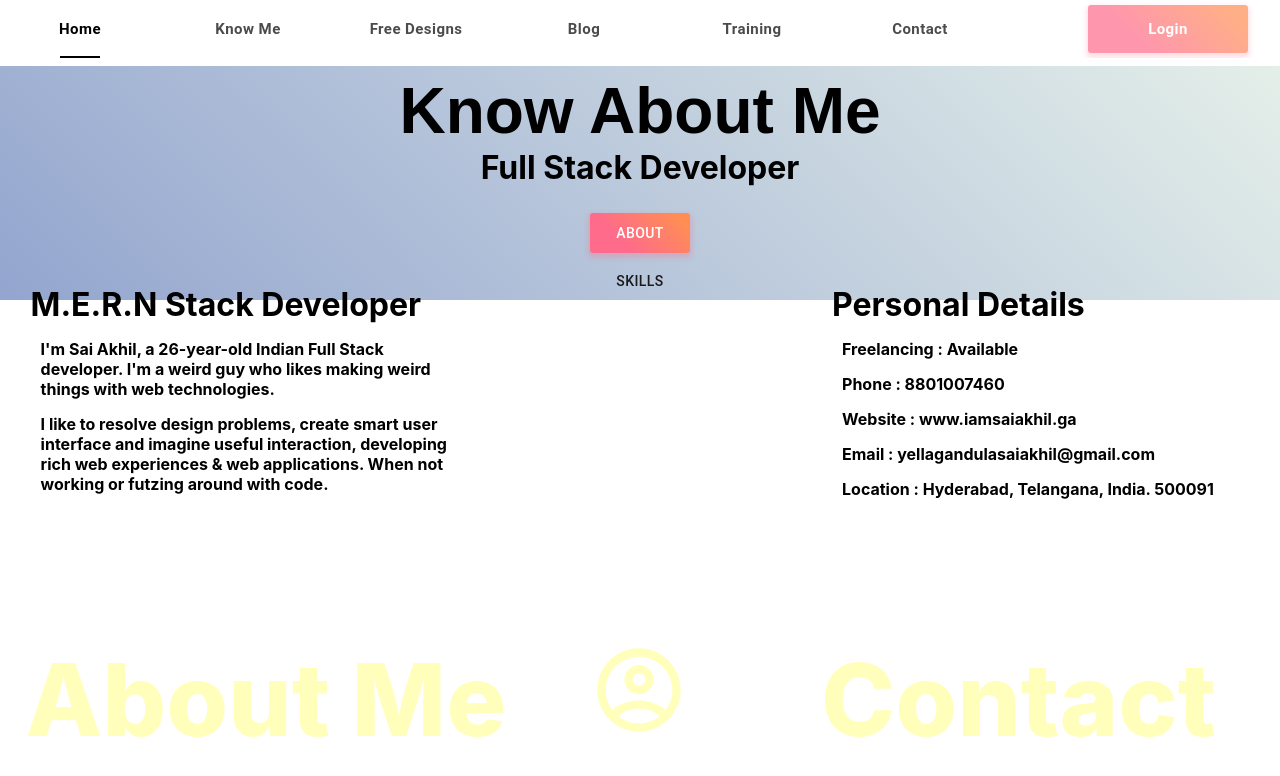
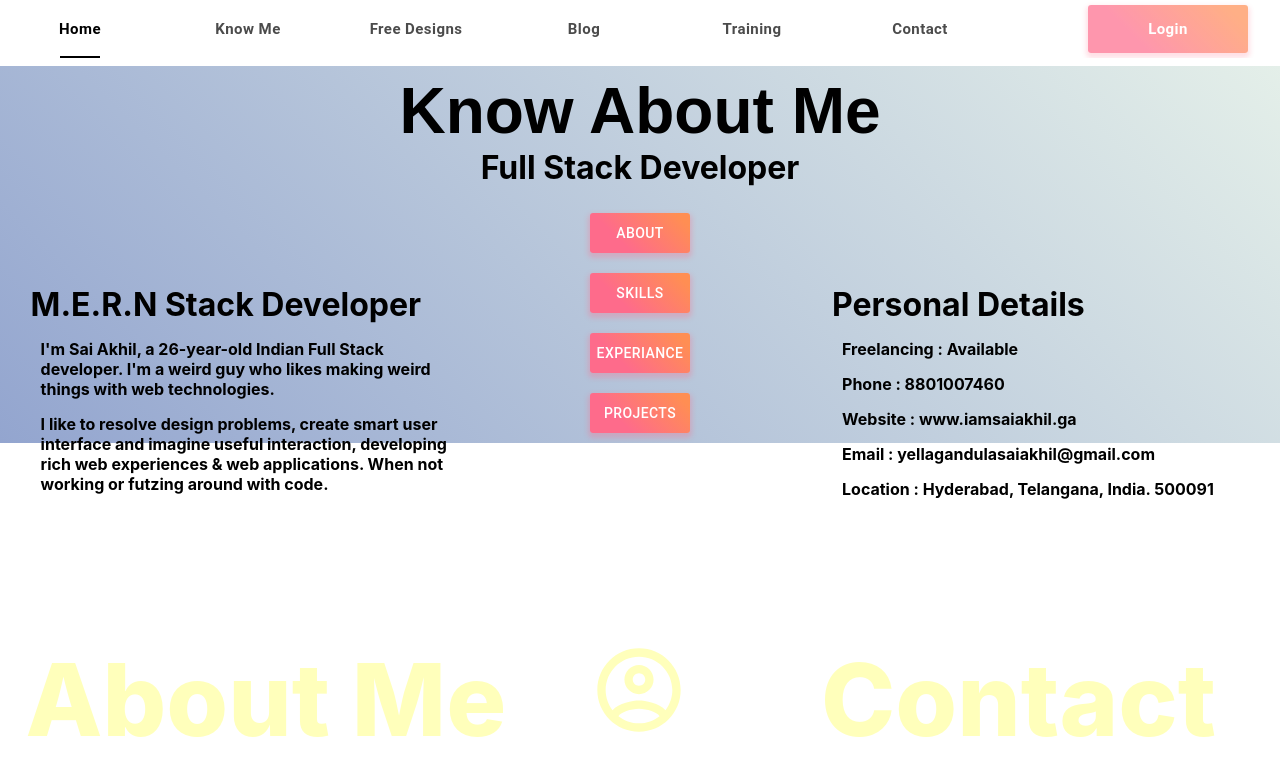
Before and after one commit to akki4134/iamsaiakhil.ga, a React (Create React App) app: page /about in a window 1280 px wide. Shown: the top 776 px of the page. Built offline with nearby package versions, Linux system fonts and the light colour scheme.

Commit message:
about page

```diff
--- a/src/Home/about.js
+++ b/src/Home/about.js
@@ -407,14 +407,14 @@ export default function About() {
                             <Button className={classes.bottom} value='about' onClick={() => Slidestate('about')}  > About</Button>
                         </Box>
                         <Box>
-                            <Button value='skills' onClick={() => Slidestate('skills')}  > Skills </Button>
+                            <Button className={classes.bottom} value='skills' onClick={() => Slidestate('skills')}  > Skills </Button>
                         </Box>
-                        {/* <Box>
+                        <Box>
                             <Button className={classes.bottom} value='experiance' onClick={() => Slidestate('experiance')}  > Experiance </Button>
                         </Box>
                         <Box>
                             <Button className={classes.bottom} value='projects' onClick={() => Slidestate('projects')}  > Projects </Button>
-                        </Box> */}
+                        </Box>
 
                     </Box>
 
```
Also changed, not shown: 1 other file (tests, documents, lock files or other folders).
